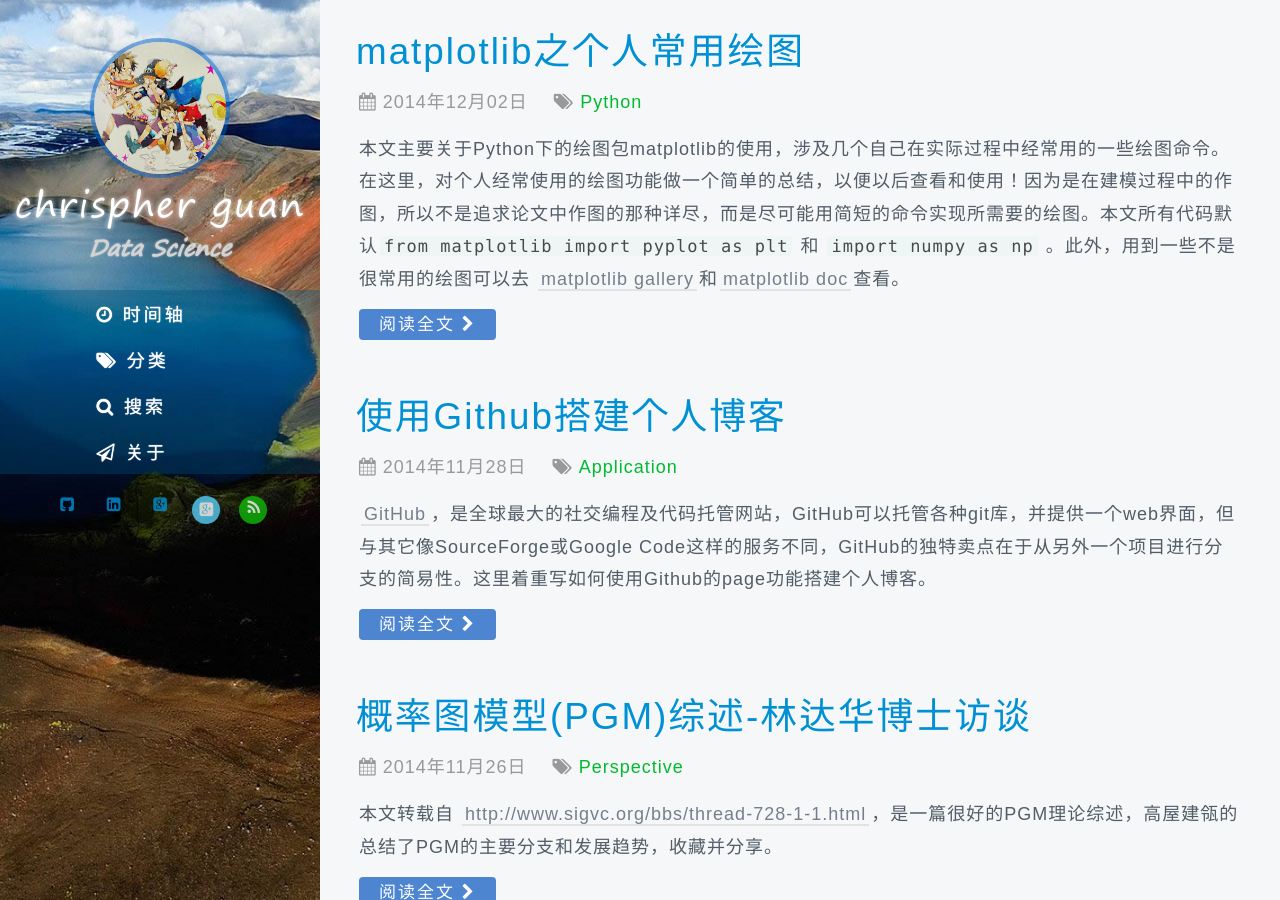
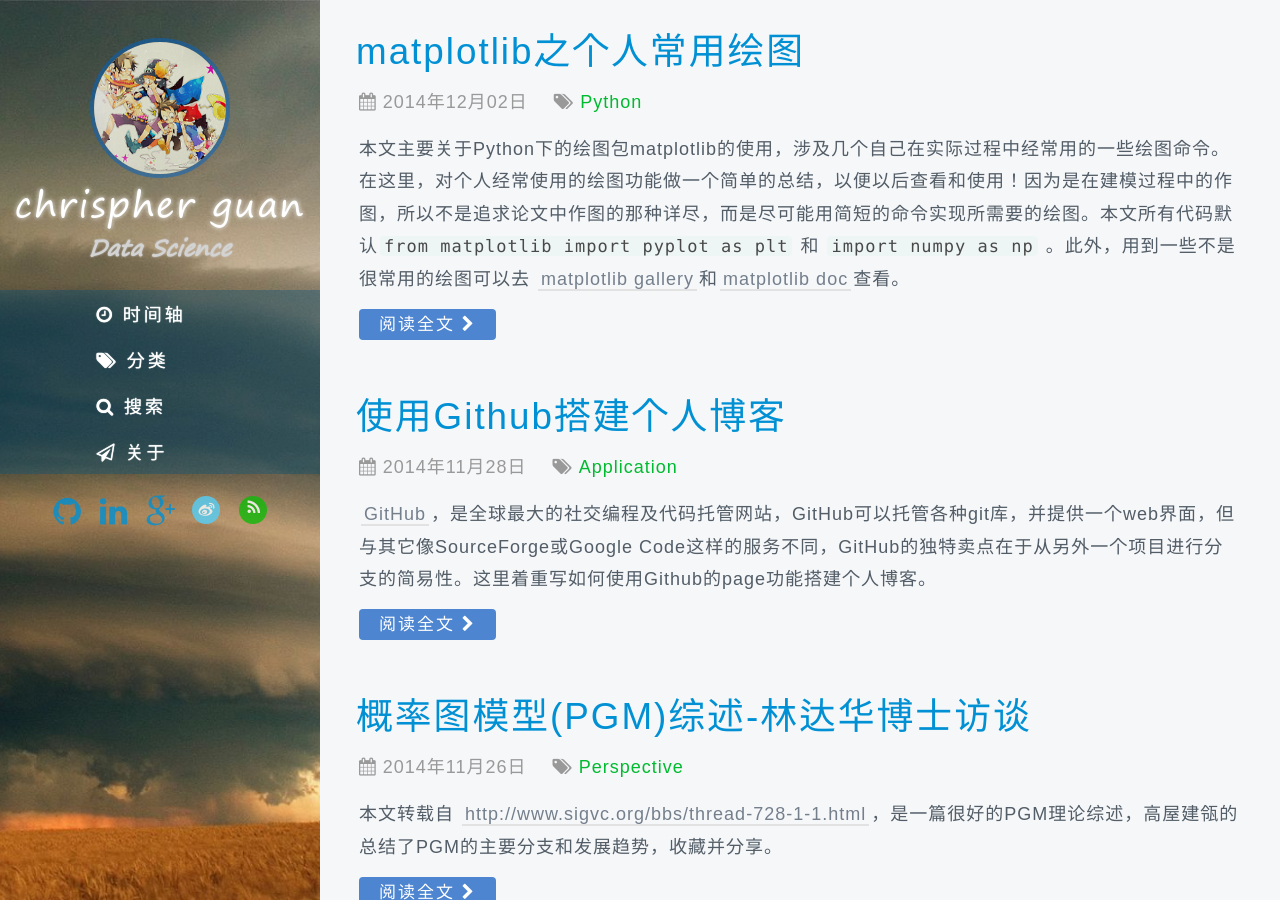
Before and after one commit to chrispher/chrispher.github.com, a Jekyll site: the page built from index.html, in a window 1280 px wide and 900 px high. Built offline with Jekyll 4.4.1, drawn with Linux system fonts in a browser that asks for light colours; some web fonts are replaced; the list of posts is cut into pages by our own code; comment, search, counter and statistics services are not loaded.

Commit message:
modify the bg and social

```diff
--- a/_includes/social.html
+++ b/_includes/social.html
@@ -1,20 +1,20 @@
 <div id="stalker">
   {% if site.author.github %}
   <a class="Github" title="Github" href="https://github.com/{{ site.author.github }}">
-    <i class="fa fa-github-square"></i>
+    <i class="fa fa-github fa-2x"></i>
   </a>
   {% endif %}
 
   {% if site.author.bitbucket %}
   <a class="Bitbucket" title="Bitbucket" href="https://bitbucket.com/{{ site.author.bitbucket }}/">
-    <i class="fa fa-bitbucket-square"></i>
+    <i class="fa fa-bitbucket fa-2x"></i>
   </a>
   {% endif %}
 
   {% if site.author.hacker_news %}
   <a class="Hacker News" title="Hacker News" href="https://news.ycombinator.com/user?id={{site.author.hacker_news }}">
      <span class="fa-stack">
-      <i class="fa fa-stack-1x fa-square"></i>
+      <i class="fa fa-stack-1x fa fa-2x"></i>
       <i class="fa fa-stack-1x fa-hn">Y</i>
     </span>
   </a>
@@ -34,37 +34,37 @@
 
   {% if site.author.twitter %}
   <a class="Twitter" title="Twitter" href="https://twitter.com/{{ site.author.twitter }}">
-    <i class="fa fa-twitter-square"></i>
+    <i class="fa fa-twitter fa-2x"></i>
   </a>
   {% endif %}
 
   {% if site.author.facebook %}
   <a class="Facebook" title="Facebook" href="https://facebook.com/{{ site.author.facebook }}">
-    <i class="fa fa-facebook-square"></i>
+    <i class="fa fa-facebook fa-2x"></i>
   </a>
   {% endif %}
 
   {% if site.author.tumblr %}
   <a class="tumblr" title="tumblr" href="https://{{ site.author.tumblr }}.tumblr.com">
-    <i class="fa fa-tumblr-square"></i>
+    <i class="fa fa-tumblr fa-2x"></i>
   </a>
   {% endif %}
 
   {% if site.author.linkedin %}
   <a class="LinkedIn" title="LinkedIn" href="https://www.linkedin.com/pub/{{ site.author.linkedin }}">
-    <i class="fa fa-linkedin-square"></i>
+    <i class="fa fa-linkedin fa-2x"></i>
   </a>
   {% endif %}
 
   {% if site.author.gplus %}
   <a class="Google Plus" title="Google Plus" href="https://plus.google.com/{{ site.author.gplus }}">
-    <i class="fa fa-google-plus-square"></i>
+    <i class="fa fa-google-plus fa-2x"></i>
   </a>
   {% endif %}
 
   {% if site.author.weibo %}
   <a class="weibo"" title="weibo" href="http://www.weibo.com/u/{{ site.author.weibo }}">
-    <i class="fa fa-google-plus-square"></i>
+    <i class="fa fa-weibo"></i>
   </a>
   {% endif %}
 
```
Also changed, not shown: res/img/bg/01.jpg, res/img/bg/03.jpg.
